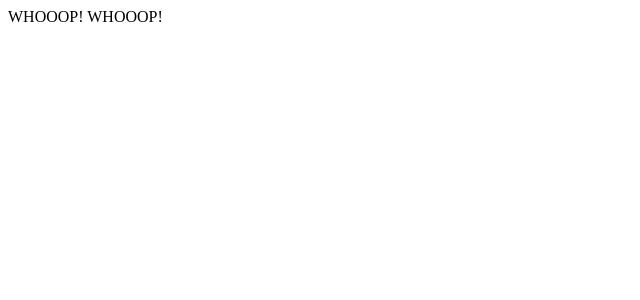
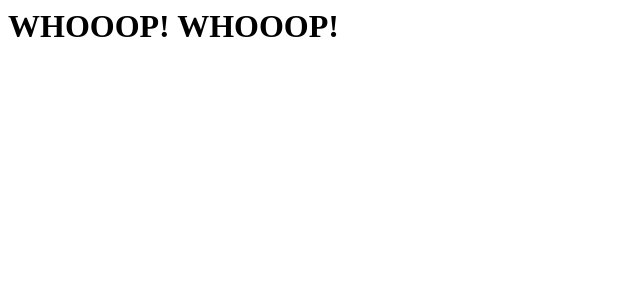
Before and after one commit to simsib/eat-out-randomizer, a React app: page / in a window 1280 px wide. Shown: the top 300 px of the page, without its empty margins (0-640 px from the left). Built offline with nearby package versions, Linux system fonts and the light colour scheme.

Commit message:
added local css

```diff
--- a/package.json
+++ b/package.json
@@ -18,6 +18,7 @@
   },
   "homepage": "https://github.com/simsib/eat-out-randomizer#readme",
   "dependencies": {
+    "materialize-css": "^0.98.0",
     "react": "^15.4.2",
     "react-dom": "^15.4.2"
   },
@@ -25,6 +26,8 @@
     "babel-core": "^6.22.1",
     "babel-loader": "^6.2.10",
     "babel-preset-es2015": "^6.22.0",
-    "babel-preset-react": "^6.22.0"
+    "babel-preset-react": "^6.22.0",
+    "css-loader": "^0.26.1",
+    "style-loader": "^0.13.1"
   }
 }
--- a/src/index.html
+++ b/src/index.html
@@ -1,9 +1,19 @@
 <html>
     <head>
         <meta charset="utf-8">
+              <!--Import Google Icon Font-->
+      <link href="http://fonts.googleapis.com/icon?family=Material+Icons" rel="stylesheet">
+      <!--Import materialize.css-->
+      <!--<link type="text/css" rel="stylesheet" href="../node_modules/materialize-css/dist/css/materialize.min.css"  media="screen,projection"/>-->
+
+      <!--Let browser know website is optimized for mobile-->
+      <meta name="viewport" content="width=device-width, initial-scale=1.0"/>
     </head>
     <body>
         <div id="root"> </div>
+         <!--Import jQuery before materialize.js-->
+        <!--<script type="text/javascript" src="https://code.jquery.com/jquery-2.1.1.min.js"></script>
+        <script type="text/javascript" src="../node_modules/materialize-css/dist/materialize.min.js"></script>-->
         <script type="text/javascript" src="../builds/bundle.js" charset="utf-8"></script>
     </body>
 </html>
--- a/src/index.js
+++ b/src/index.js
@@ -1,6 +1,7 @@
 import React from 'react';
 import ReactDOM from 'react-dom';
 import App from './js/App';
+import styles from './styles/main.css'
 
 ReactDOM.render(
   <App/>,
--- a/src/js/App.js
+++ b/src/js/App.js
@@ -3,7 +3,7 @@ import {render} from 'react-dom';
 
 class App extends React.Component {
   render () {
-    return <p>WHOOOP! WHOOOP!</p>;
+    return <h1>WHOOOP! WHOOOP!</h1>;
   }
 }
 
--- a/webpack.config.js
+++ b/webpack.config.js
@@ -1,7 +1,7 @@
 var path = require('path');
 
 module.exports = {
-    entry: "./src/index.js",
+    entry: ["./src/index.js"],
     output: {
         path: path.resolve(__dirname,'builds'),
         filename: "bundle.js",
@@ -12,7 +12,8 @@ module.exports = {
     },
     module: {
         loaders: [
-            { test: /\.js$/, exclude: /node_modules/, loader: "babel-loader" }
+            { test: /\.js$/, exclude: /node_modules/, loader: "babel-loader" },
+            { test: /\.css$/, loader: "style-loader!css-loader" }
         ]
     }
 };
```
Also changed, not shown: src/styles/main.css (added).
